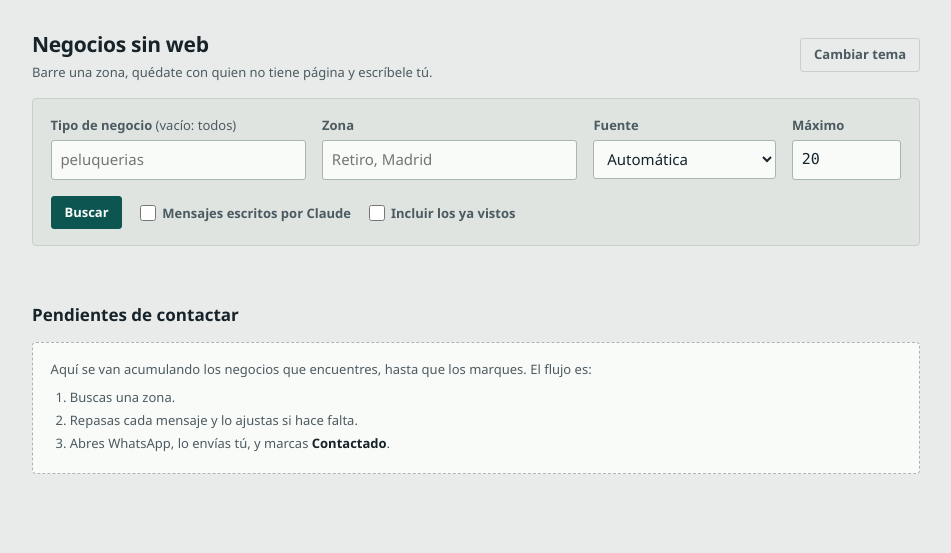
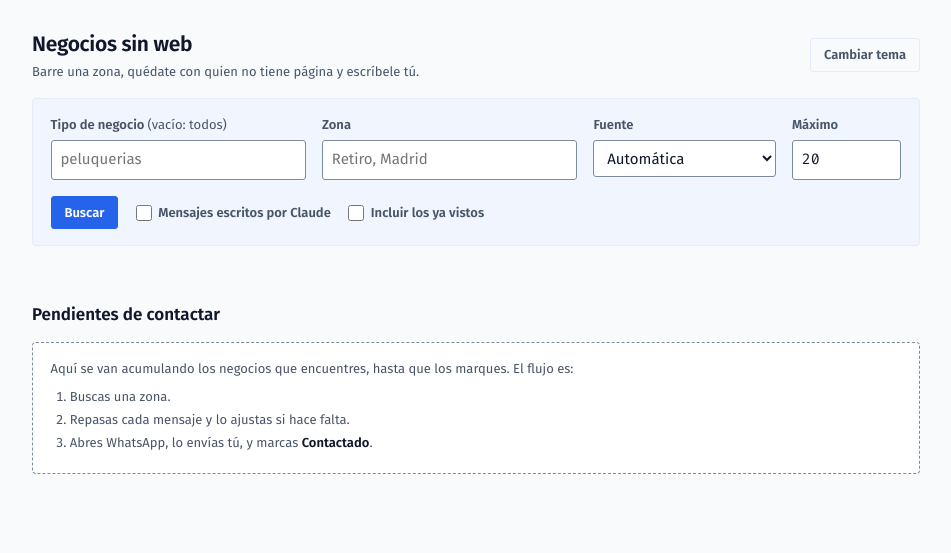
Before and after one commit to DarioAlRio/prospector, a Flask app: page / in a window 1280 px wide. Shown: the top 553 px of the page, without its empty margins (164-1115 px from the left). Run offline with Flask 3, Linux system fonts and the light colour scheme; data that the repository does not hold is empty.

Commit message:
Paleta y fuentes del sistema de diseño de ui-ux-pro-max
Azul profesional + verde de cierre sobre pizarra, Fira Sans / Fira Code.
Ajustes para cumplir contraste WCAG: borde de campos, texto del chip y
rojo de error más oscuros; texto negro sobre el verde. Modo oscuro
derivado de la misma escala.

```diff
--- a/templates/index.html
+++ b/templates/index.html
@@ -4,32 +4,32 @@
 <meta charset="utf-8">
 <meta name="viewport" content="width=device-width, initial-scale=1">
 <title>Prospector · negocios sin web</title>
+<link rel="preconnect" href="https://fonts.googleapis.com">
+<link rel="preconnect" href="https://fonts.gstatic.com" crossorigin>
+<link rel="stylesheet" href="https://fonts.googleapis.com/css2?family=Fira+Code:wght@400;500;600&family=Fira+Sans:wght@400;500;600;700&display=swap">
 <style>
   /* ---------------------------------------------------------------
-     Herramienta de trabajo (modo Operate): una sola familia sans para
-     toda la interfaz, mono reservado a datos (teléfonos y cifras).
-     El color sale de la cartografía, que es de donde salen los datos.
+     Sistema de diseño de ui-ux-pro-max ("Flat Design", tablero denso):
+     azul profesional + verde de cierre sobre pizarra, Fira Sans para la
+     interfaz y Fira Code para datos (teléfonos y cifras).
+     Desviaciones a propósito, por contraste WCAG:
+       - borde de campos #7c8ba1 (el #e4ecfc del sistema da 1.2:1, hacen falta 3:1)
+       - texto del chip #1d4ed8 (el azul primario sobre su piso da 4.2:1)
+       - rojo de error #b91c1c (#dc2626 sobre su piso da 3.9:1)
+       - texto negro sobre el verde, como indica el sistema (blanco da 3.8:1)
+     El modo oscuro no lo define la skill: es la misma escala pizarra invertida.
      --------------------------------------------------------------- */
   :root {
-    --papel:      #e8ebe9;   /* fondo de página */
-    --barra:      #dfe4e1;   /* segunda capa neutra: barra de control */
-    --superficie: #f9fbf9;   /* fichas y paneles */
-    --tinta:      #16232b;
-    --tinta-baja: #4c5b61;   /* margen de sobra sobre 4.5:1 en las etiquetas */
-    --filete:     #c7d0cb;
-    --filete-alto:#aab6b0;
-    --acento:     #0d5551;
-    --acento-piso:#d7e6e2;
-    --marca:      #0f6238;   /* semántico: acción de contacto */
-    --sobre-marca:#ffffff;
-    --alerta:     #7d4a12;   /* semántico: dato sin confirmar */
-    --alerta-piso:#f1e5d1;
-    --fallo:      #8c231c;
-    --fallo-piso: #f3dcd9;
+    --papel: #f8fafc; --barra: #f1f5fd; --superficie: #ffffff;
+    --tinta: #0f172a; --tinta-baja: #475569;
+    --filete: #e4ecfc; --filete-medio: #cbd5e1; --filete-alto: #7c8ba1;
+    --acento: #2563eb; --acento-piso: #dbeafe; --acento-texto: #1d4ed8;
+    --marca: #059669; --sobre-marca: #000000;
+    --alerta: #92400e; --alerta-piso: #fef3c7;
+    --fallo: #b91c1c; --fallo-piso: #fee2e2;
 
-    --ui: "Segoe UI Variable Text", "Segoe UI", system-ui, -apple-system,
-          "Helvetica Neue", Arial, sans-serif;
-    --mono: "Cascadia Mono", Consolas, ui-monospace, "SF Mono", monospace;
+    --ui: "Fira Sans", "Segoe UI", system-ui, -apple-system, Arial, sans-serif;
+    --mono: "Fira Code", "Cascadia Mono", Consolas, ui-monospace, monospace;
 
     /* escala fija, razón ~1.15 */
     --t-xs: .75rem; --t-sm: .8125rem; --t-base: .9375rem;
@@ -80,7 +78,7 @@
     display: flex; align-items: center; justify-content: space-between; gap: 1rem;
     padding: 1.75rem 0 1rem;
   }
-  .cabecera h1 { font-size: var(--t-lg); font-weight: 650; margin: 0; letter-spacing: -.015em; }
+  .cabecera h1 { font-size: var(--t-lg); font-weight: 600; margin: 0; letter-spacing: -.015em; }
   .cabecera p { margin: .1rem 0 0; color: var(--tinta-baja); font-size: var(--t-sm); }
 
   .barra {
@@ -173,7 +171,7 @@
 
   /* --- listados ---------------------------------------------------- */
   .seccion { display: flex; align-items: baseline; gap: .5rem; margin: 2rem 0 .8rem; }
-  .seccion h2 { font-size: var(--t-md); font-weight: 650; margin: 0; }
+  .seccion h2 { font-size: var(--t-md); font-weight: 600; margin: 0; }
   .seccion .cuenta { font: 600 var(--t-sm)/1 var(--mono); font-variant-numeric: tabular-nums;
                      color: var(--tinta-baja); }
   .fichas { display: flex; flex-direction: column; gap: .7rem; }
```
Also changed, not shown: other parts of templates/index.html (+24 -26 lines).
